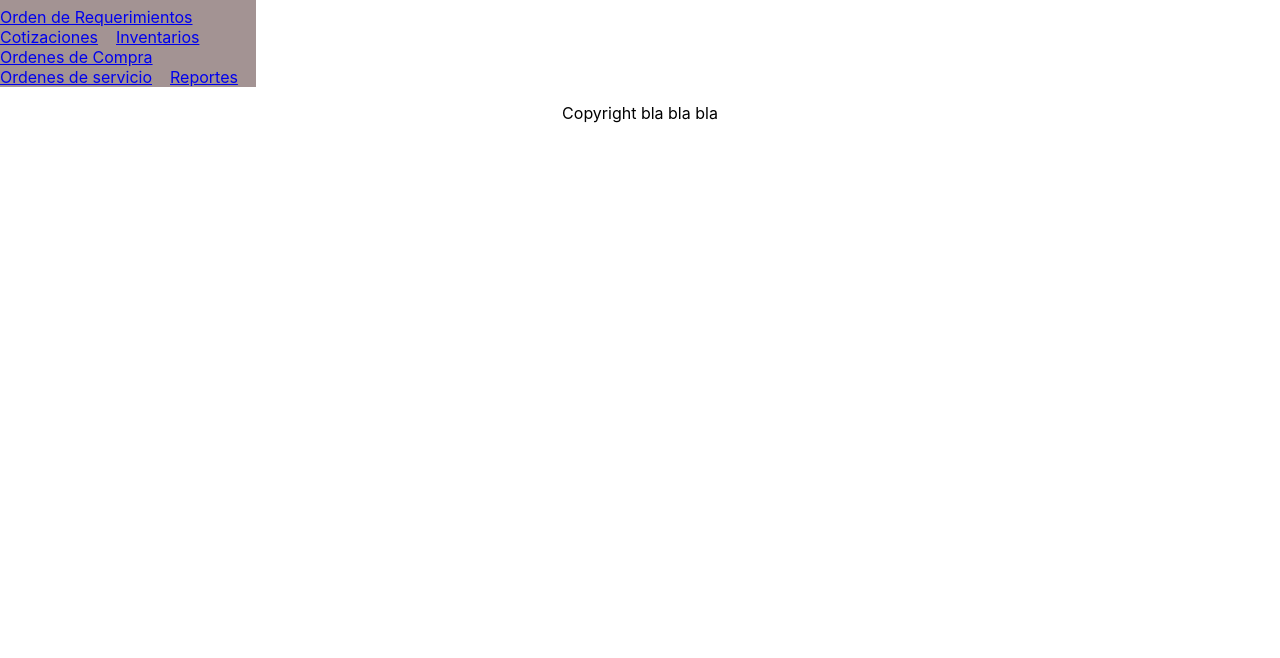
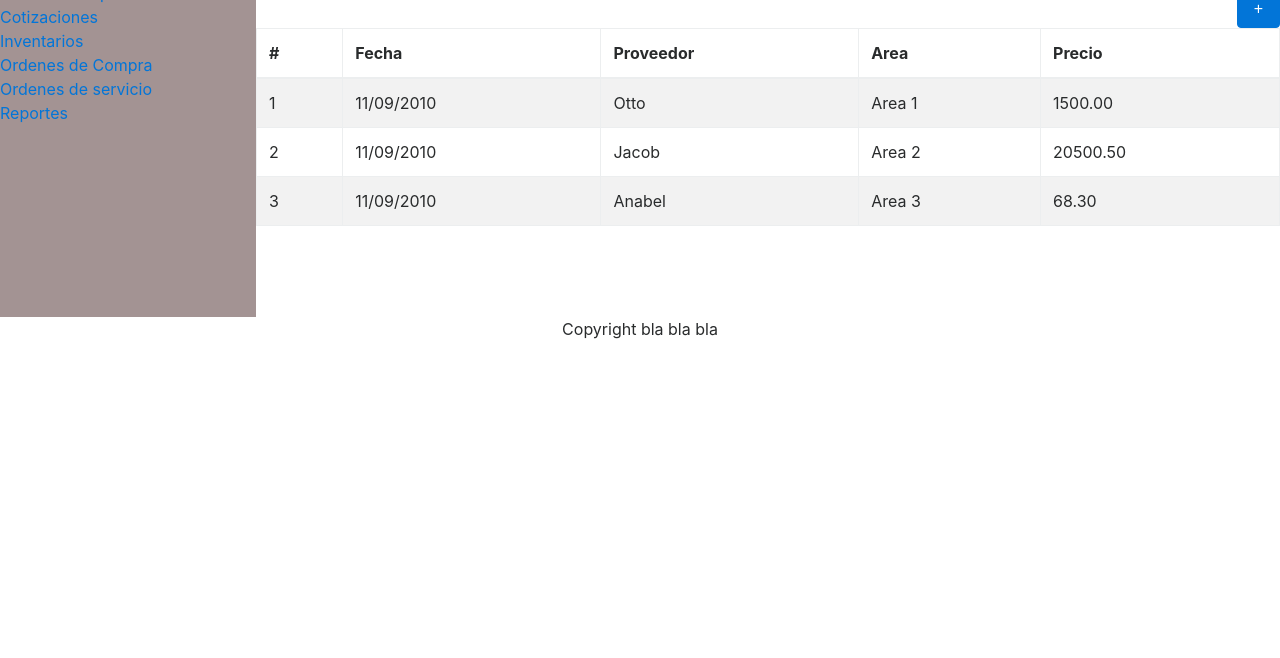
Before and after one commit to arvsander8/Azumher, a React app: page /ocom in a window 1280 px wide. Shown: the part 142-800 px from the top of the page. Built offline with nearby package versions, Linux system fonts and the light colour scheme; a script that the page names is missing.

Commit message:
Añadida funcionalidad con Bootstrap, Routers, PropTypes

```diff
--- a/package.json
+++ b/package.json
@@ -5,6 +5,7 @@
   "dependencies": {
     "prop-types": "^15.6.2",
     "react": "^16.7.0",
+    "react-bootstrap": "^0.32.4",
     "react-dom": "^16.7.0",
     "react-router-dom": "^4.3.1",
     "react-scripts": "2.1.3",
--- a/public/index.html
+++ b/public/index.html
@@ -12,6 +12,7 @@
       manifest.json provides metadata used when your web app is added to the
       homescreen on Android. See https://developers.google.com/web/fundamentals/web-app-manifest/
     -->
+    <link rel="stylesheet" href="https://maxcdn.bootstrapcdn.com/bootstrap/4.0.0-alpha.6/css/bootstrap.min.css" integrity="sha384-rwoIResjU2yc3z8GV/NPeZWAv56rSmLldC3R/AZzGRnGxQQKnKkoFVhFQhNUwEyJ" crossorigin="anonymous">
     <link rel="manifest" href="%PUBLIC_URL%/manifest.json" />
     <!--
       Notice the use of %PUBLIC_URL% in the tags above.
@@ -37,5 +38,9 @@
       To begin the development, run `npm start` or `yarn start`.
       To create a production bundle, use `npm run build` or `yarn build`.
     -->
+    <script src="https://code.jquery.com/jquery-3.1.1.slim.min.js" integrity="sha384-A7FZj7v+d/sdmMqp/nOQwliLvUsJfDHW+k9Omg/a/EheAdgtzNs3hpfag6Ed950n" crossorigin="anonymous"></script>
+    <script src="https://cdnjs.cloudflare.com/ajax/libs/tether/1.4.0/js/tether.min.js" integrity="sha384-DztdAPBWPRXSA/3eYEEUWrWCy7G5KFbe8fFjk5JAIxUYHKkDx6Qin1DkWx51bBrb" crossorigin="anonymous"></script>
+    <script src="https://maxcdn.bootstrapcdn.com/bootstrap/4.0.0-alpha.6/js/bootstrap.min.js" integrity="sha384-vBWWzlZJ8ea9aCX4pEW3rVHjgjt7zpkNpZk+02D9phzyeVkE+jo0ieGizqPLForn" crossorigin="anonymous"></script>
+
   </body>
 </html>
--- a/src/components/Global/SideBar.js
+++ b/src/components/Global/SideBar.js
@@ -16,6 +16,16 @@ class SideBar extends Component{
                 {list && list.map(
                     (list, key) => <li key={key}><Link to={list.url}>{list.title}</Link> </li>)}
                 </ul>
+                <div>
+                    <br/>
+                    <br/>
+                    <br/>
+                    <br/>
+                    <br/>
+                    <br/>
+                    <br/>
+                    <br/>
+                </div>
             </div>
         );
     }
--- a/src/components/Global/css/SideBar.css
+++ b/src/components/Global/css/SideBar.css
@@ -1,15 +1,18 @@
 .SideBar{
   background-color: #775e5eab;
   width: 20%;
-  height: 100%;
+    height: -moz-calc(100% - (20px + 30px));
+    height: -webkit-calc(100% - (20px + 30px));
+    height: calc(100% - (20px + 30px));
 }
 .SideList{
   padding: 0;
   margin: 0;
-  list-style: none;
+  list-style-type: none;
 }
 
 .SideList li{
-  display: inline-block;
+  display: block;
   padding-right: 18px;
+  list-style-type: none;
 }
--- a/src/components/Global/css/general.css
+++ b/src/components/Global/css/general.css
@@ -1,3 +1,9 @@
 .Contents{
   display: flex;
 }
+
+.add{
+  /*position: absolute;*/
+
+ float: right;
+}
--- a/src/components/Ocom/index.js
+++ b/src/components/Ocom/index.js
@@ -1,11 +1,49 @@
 //Dependencies
 import React, {Component} from 'react';
+import { Button, Table } from 'react-bootstrap';
+
+import '../Global/css/general.css';
 
 class Ocom extends Component{
         render(){
             return(
                 <div>
-                    Pagina para Orden de Compra
+                    <h1>Pagina para Orden de Compra</h1>
+                    <div className="add" ><Button bsStyle="primary" >+</Button></div>
+                    <Table border="1" striped bordered condensed hover>
+                        <thead>
+                            <tr>
+                            <th>#</th>
+                            <th>Fecha</th>
+                            <th>Proveedor</th>
+                            <th>Area</th>
+                            <th>Precio</th>
+                            </tr>
+                        </thead>
+                        <tbody>
+                            <tr>
+                            <td>1</td>
+                            <td>11/09/2010</td>
+                            <td>Otto</td>
+                            <td>Area 1</td>
+                            <td>1500.00</td>
+                            </tr>
+                            <tr>
+                            <td>2</td>
+                            <td>11/09/2010</td>
+                            <td>Jacob</td>
+                            <td>Area 2</td>
+                            <td>20500.50</td>
+                            </tr>
+                            <tr>
+                            <td>3</td>
+                            <td>11/09/2010</td>
+                            <td>Anabel</td>
+                            <td>Area 3</td>
+                            <td>68.30</td>
+                            </tr>
+                        </tbody>
+                    </Table>
                 </div>
             );
         }
```
Also changed, not shown: 1 other file.
